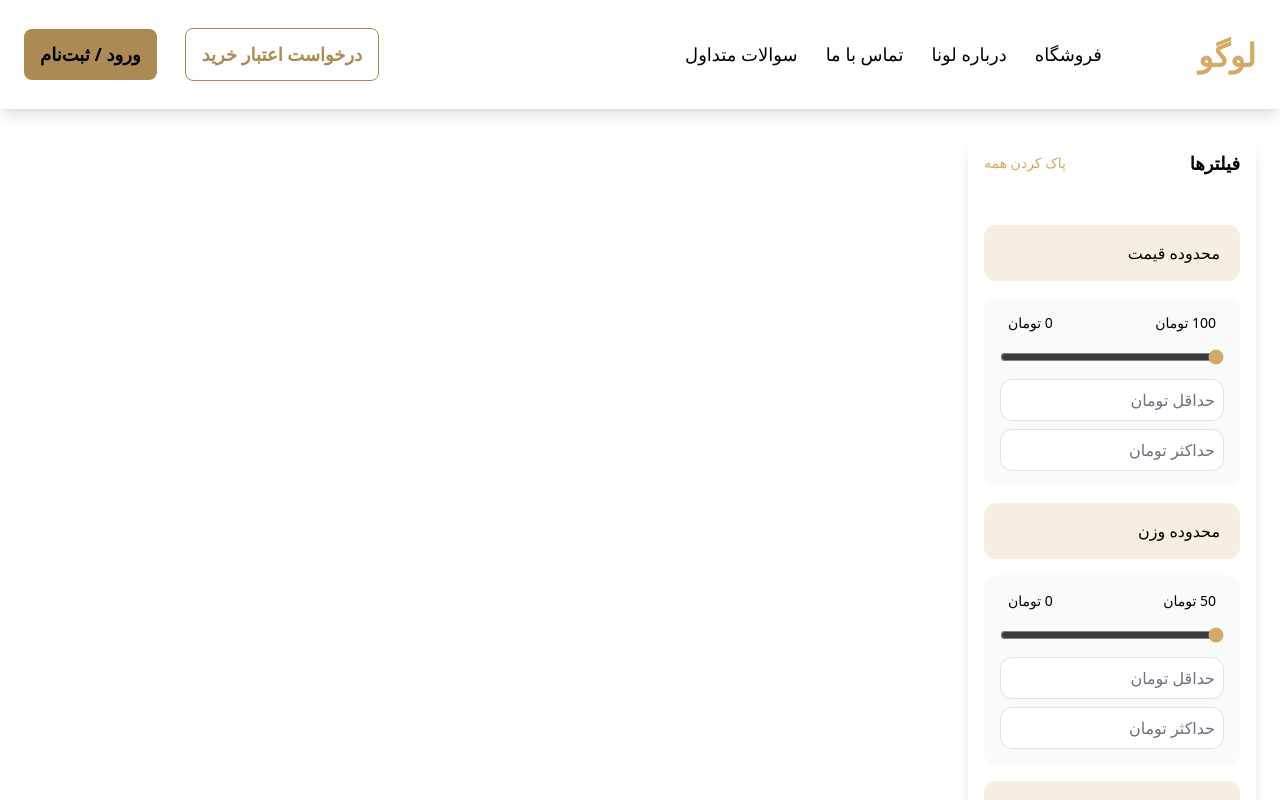
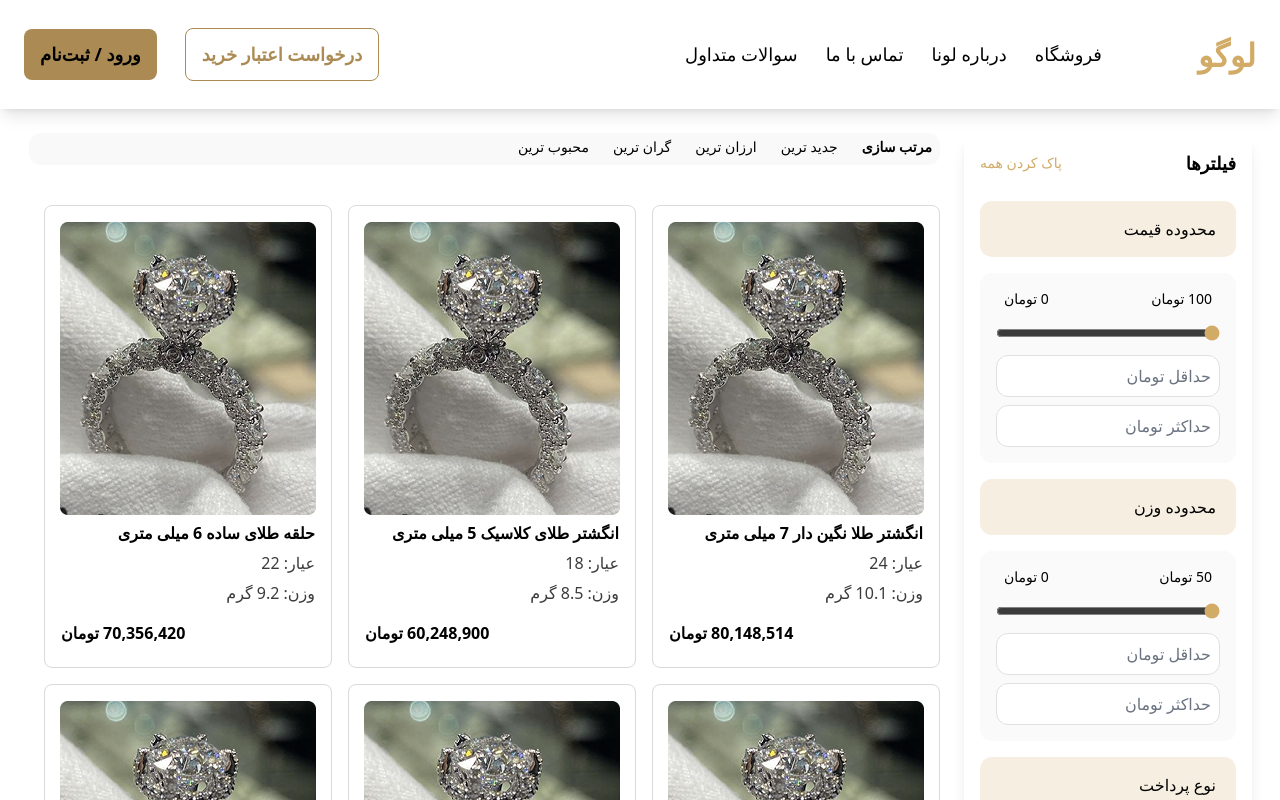
Before and after one commit to Spark-Code-Team/loana-gold, a Next.js app: page /Shop in a window 1280 px wide. Shown: the top 800 px of the page. Built offline with nearby package versions, Linux system fonts and the light colour scheme.

Commit message:
shop has been done

```diff
--- /dev/null
+++ b/src/components/modules/shop/ProductsCard.js
@@ -0,0 +1,112 @@
+
+import Image from "next/image";
+
+const products = [
+  {
+    id: 1,
+    name: "انگشتر طلا نگین دار 7 میلی متری",
+    ayar: 24,
+    weight: "10.1 گرم",
+    price: "80,148,514 تومان",
+    image: "/images/ringm.png",
+  },
+  {
+    id: 2,
+    name: "انگشتر طلای کلاسیک 5 میلی متری",
+    ayar: 18,
+    weight: "8.5 گرم",
+    price: "60,248,900 تومان",
+    image: "/images/ringm.png",
+  },
+  {
+    id: 3,
+    name: "حلقه طلای ساده 6 میلی متری",
+    ayar: 22,
+    weight: "9.2 گرم",
+    price: "70,356,420 تومان",
+    image: "/images/ringm.png",
+  },
+  {
+    id: 4,
+    name: "انگشتر طرح گل نگین دار",
+    ayar: 21,
+    weight: "7.8 گرم",
+    price: "55,999,200 تومان",
+    image: "/images/ringm.png",
+  },
+  {
+    id: 5,
+    name: "انگشتر مردانه طلای سفید",
+    ayar: 18,
+    weight: "12.3 گرم",
+    price: "85,248,700 تومان",
+    image: "/images/ringm.png",
+  },
+  {
+    id: 6,
+    name: "حلقه ظریف طلای زرد",
+    ayar: 24,
+    weight: "5.5 گرم",
+    price: "45,148,600 تومان",
+    image: "/images/ringm.png",
+  },
+];
+
+const ProductsCard = () => {
+  return (
+    <div className="
+     mt-10
+     grid
+     grid-cols-3
+     gap-y-4
+     justify-between
+     ">
+      {products.map((product) => (
+        <div
+          key={product.id}
+          className="
+           w-72
+           h-[463px]
+           rounded-lg
+           border-[1px]
+           border-[#DADADA]
+           ">
+          <div className="
+           flex
+           flex-col
+           justify-center
+           items-center
+           ">
+            <Image
+              src={product.image}
+              alt={product.name}
+              width={256}
+              height={293}
+              className="mt-4"
+            />
+
+            <div className="w-full pr-4">
+              <p className="text-base font-bold mt-[6px]">{product.name}</p>
+              <p className="text-base text-[#3B3B3B] mt-[6px]">عیار: {product.ayar}</p>
+              <p className="text-base text-[#3B3B3B] mt-[6px]">وزن: {product.weight}</p>
+            </div>
+
+            <div className="
+             w-full
+             flex
+             justify-end
+             pl-4
+             pt-4
+             font-bold
+             text-base
+             ">
+              <p>{product.price}</p>
+            </div>
+          </div>
+        </div>
+      ))}
+    </div>
+  );
+};
+
+export default ProductsCard;
--- a/src/components/modules/shop/Sidebar.js
+++ b/src/components/modules/shop/Sidebar.js
@@ -21,10 +21,8 @@ export default function Sidebar() {
             bg-white
             rounded-xl
             p-4
-            mr-6
             mt-6
             shadow-lg
-            gap-6
         ">
             <div className="
               flex
--- /dev/null
+++ b/src/components/modules/shop/Sorting.js
@@ -0,0 +1,31 @@
+const Sorting = () => {
+    return (
+        <div className="
+         w-[911px]
+         mt-6
+         h-8
+         bg-[#F9F9F9]
+         rounded-xl
+         ">
+            <ul className="
+             flex
+             gap-6
+             pr-2
+             text-sm
+             pt-1
+             ">
+
+                <li className="font-bold"> مرتب سازی </li>
+                <li>جدید ترین</li>
+                <li>ارزان ترین</li>
+                <li>گران ترین</li>
+                <li>محبوب ترین</li>
+
+
+            </ul>
+
+        </div>
+    )
+}
+
+export default Sorting;
--- a/src/components/templates/ShopPage.js
+++ b/src/components/templates/ShopPage.js
@@ -1,9 +1,28 @@
+import ProductsCard from "../modules/shop/ProductsCard";
 import Sidebar from "../modules/shop/Sidebar";
+import Sorting from "../modules/shop/Sorting";
 
 
 const ShopPage = () => {
     return (
-        <Sidebar/>
+        <div className="w-full flex justify-center gap-6">
+            <div className="w-[288px]">
+            <Sidebar/>
+            </div>
+
+            <div className="w-[912px]">
+            <Sorting/>
+            <ProductsCard/>
+            </div>
+
+
+
+
+
+
+
+        </div>
+
 
 
     )
```
Also changed, not shown: public/images/ringm.png (added).
